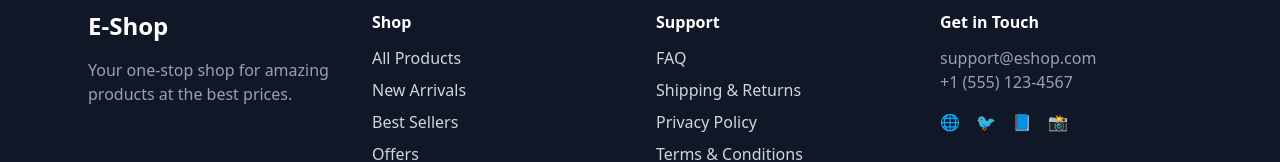
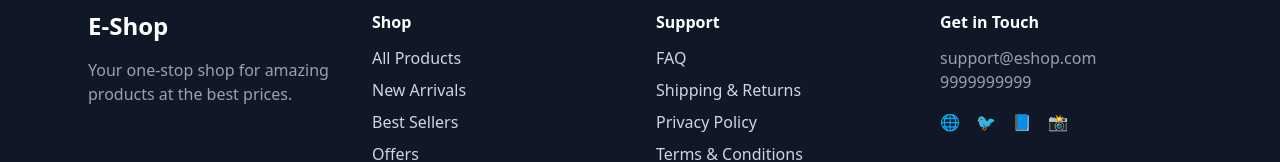
Before and after one commit to Srijul80/ecommerce-frontend, a React (Vite) app: page / in a window 1280 px wide. Shown: the part 2531-2693 px from the top of the page. Built offline with nearby package versions, Linux system fonts and the light colour scheme; no server answers.

Commit message:
added some text

```diff
--- a/src/components/Layout/Footer.jsx
+++ b/src/components/Layout/Footer.jsx
@@ -71,7 +71,7 @@ const Footer = () => {
         <div>
           <h3 className="mb-3 font-semibold text-white">Get in Touch</h3>
           <p className="text-gray-400">support@eshop.com</p>
-          <p className="text-gray-400">+1 (555) 123-4567</p>
+          <p className="text-gray-400">9999999999</p>
           <div className="mt-4 flex space-x-4">
             <a href="#" className="hover:text-white">
               🌐
```
